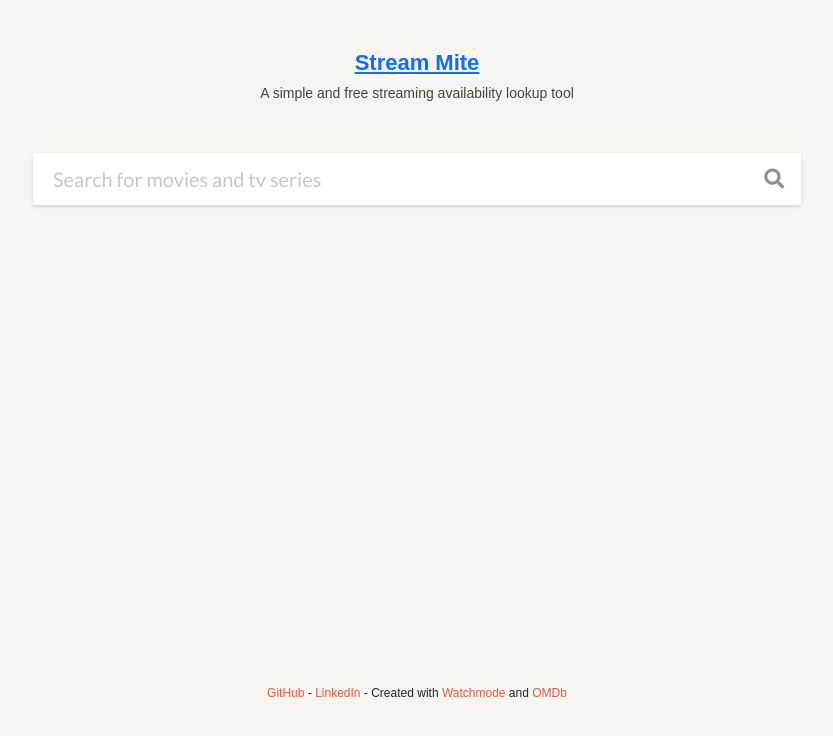
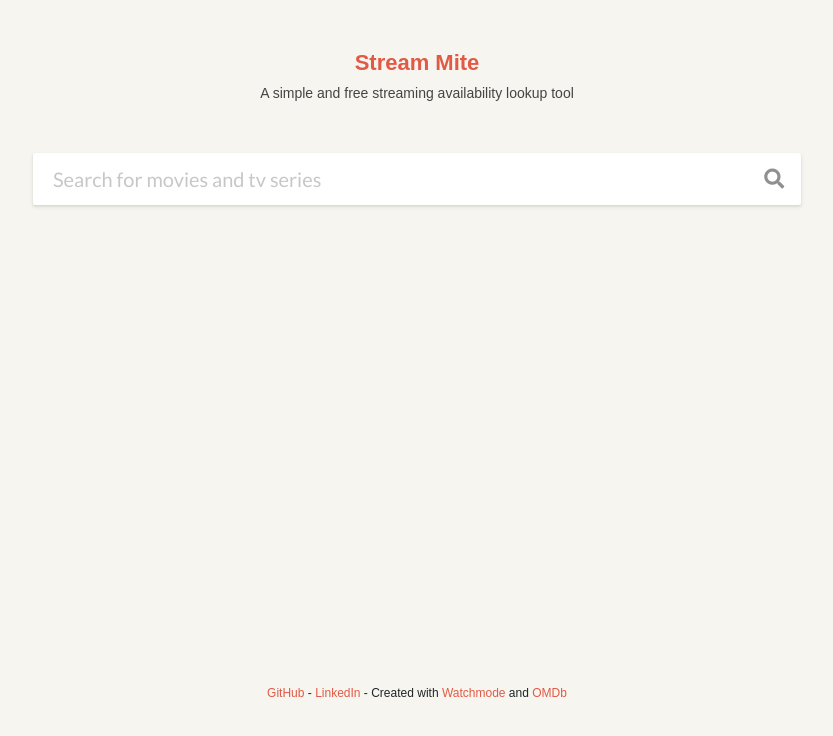
Before and after one commit to lieuk1/Streaming-Availability, a React (Create React App) app: page / in a window 1280 px wide. Shown: the top 736 px of the page, without its empty margins (223-1056 px from the left). Built offline with nearby package versions, Linux system fonts and the light colour scheme; no server answers.

Commit message:
Style header link

```diff
--- a/src/components/App.css
+++ b/src/components/App.css
@@ -23,6 +23,11 @@ body {
     font-family: Arial, Helvetica, sans-serif;
     font-size: 22px;
     font-weight: 700;
+    color: #e15a46;
+}
+
+.landing-header h1 a {
+    text-decoration: none;
     color: #e15a46;
 }
 
```
